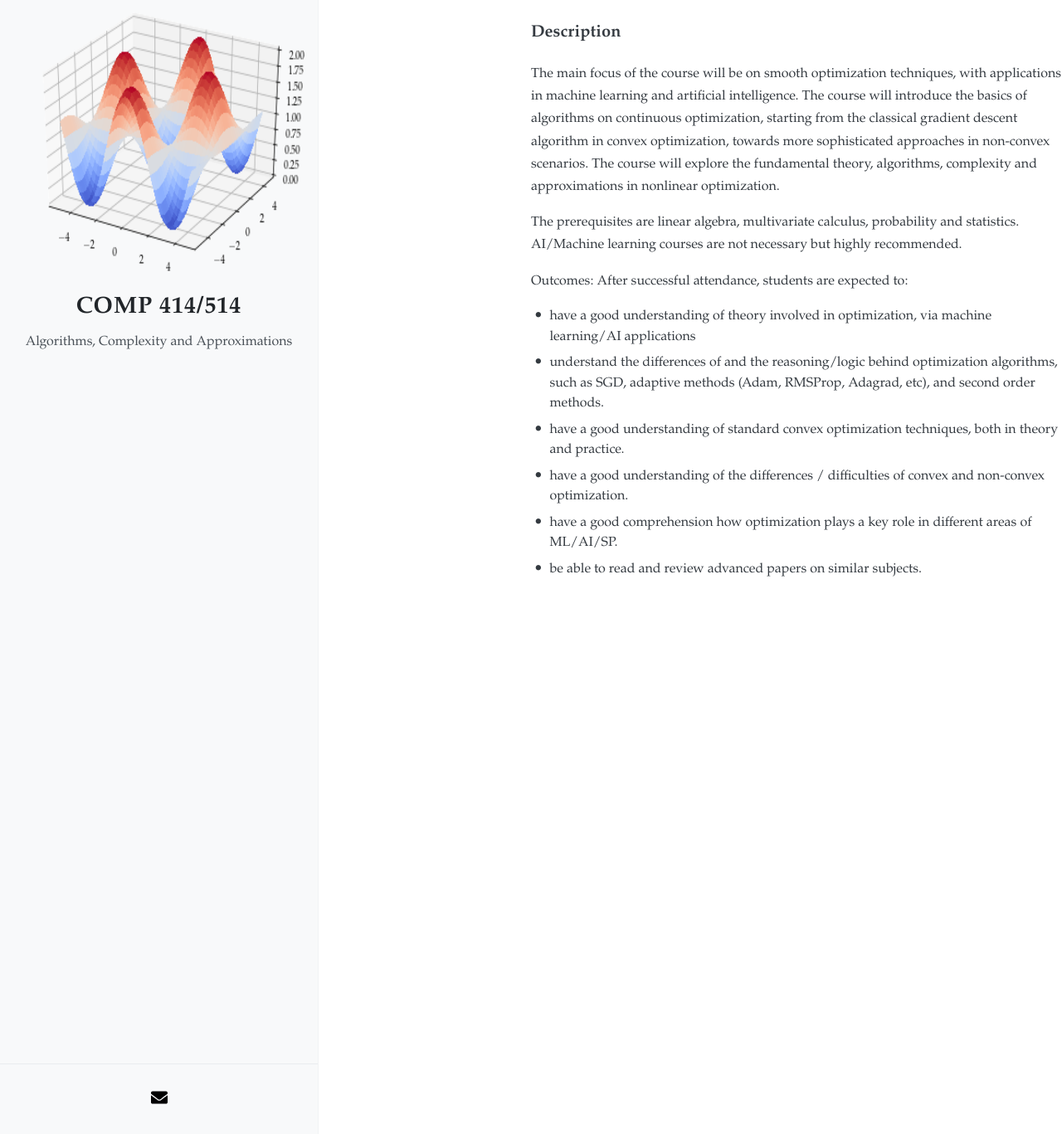
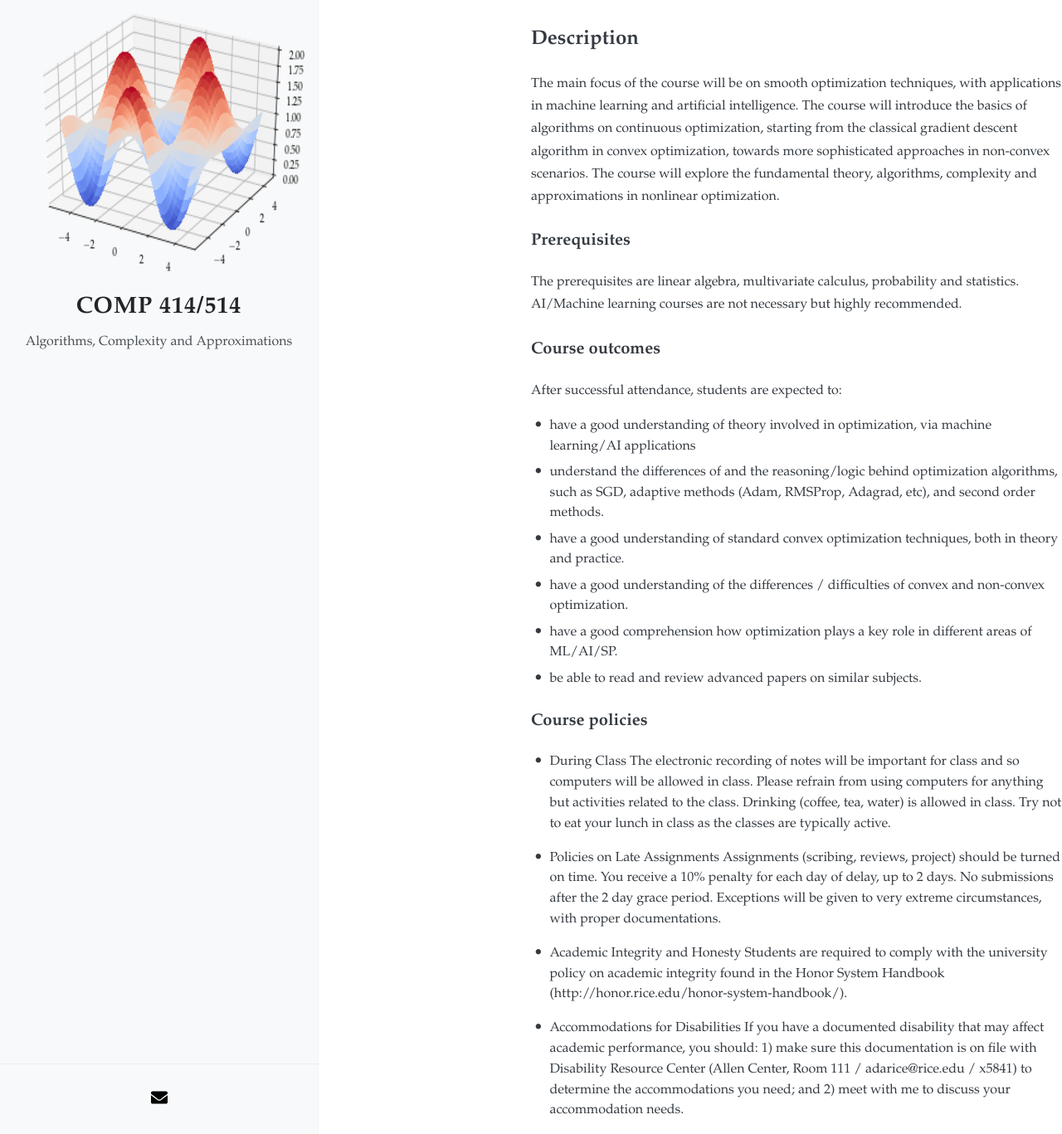
Before and after one commit to akyrillidis/comp414-514, a Jekyll site: the page built from index.md, in a window 1280 px wide and 1367 px high. Shown: the whole window at 83% size. Built offline with Jekyll 4.4.1, drawn with Linux system fonts in a browser that asks for light colours; nearby versions of some CDN libraries; our own code applies the rules of GitHub Pages for plain Markdown files.

Commit message:
Update index.md

```diff
--- a/index.md
+++ b/index.md
@@ -2,13 +2,16 @@
 layout: default
 ---
 
-### Description
+## Description
 
 The main focus of the course will be on smooth optimization techniques, with applications in machine learning and artificial intelligence. The course will introduce the basics of algorithms on continuous optimization, starting from the classical gradient descent algorithm in convex optimization, towards more sophisticated approaches in non-convex scenarios. The course will explore the fundamental theory, algorithms, complexity and approximations in nonlinear optimization.
 
+### Prerequisites
+
 The prerequisites are linear algebra, multivariate calculus, probability and statistics. AI/Machine learning courses are not necessary but highly recommended.
 
-Outcomes:
+### Course outcomes
+
 After successful attendance, students are expected to:
 + have a good understanding of theory involved in optimization, via machine learning/AI applications
 + understand the differences of and the reasoning/logic behind optimization algorithms, such as SGD, adaptive methods (Adam, RMSProp, Adagrad, etc), and second order methods.
@@ -16,3 +19,26 @@ After successful attendance, students are expected to:
 + have a good understanding of the differences / difficulties of convex and non-convex optimization.
 + have a good comprehension how optimization plays a key role in different areas of ML/AI/SP.
 + be able to read and review advanced papers on similar subjects.
+
+### Course policies
+
+- During Class
+The electronic recording of notes will be important for class and so computers will be allowed in
+class. Please refrain from using computers for anything but activities related to the class.
+Drinking (coffee, tea, water) is allowed in class. Try not to eat your lunch in class as the
+classes are typically active.
+
+- Policies on Late Assignments
+Assignments (scribing, reviews, project) should be turned on time. You receive a 10% penalty for
+each day of delay, up to 2 days. No submissions after the 2 day grace period. Exceptions will be
+given to very extreme circumstances, with proper documentations.
+
+- Academic Integrity and Honesty
+Students are required to comply with the university policy on academic integrity found in the
+Honor System Handbook (http://honor.rice.edu/honor-system-handbook/).
+
+- Accommodations for Disabilities
+If you have a documented disability that may affect academic performance, you should: 1) make sure
+this documentation is on file with Disability Resource Center (Allen Center, Room 111 /
+adarice@rice.edu / x5841) to determine the accommodations you need; and 2) meet with me to discuss
+your accommodation needs.
```
